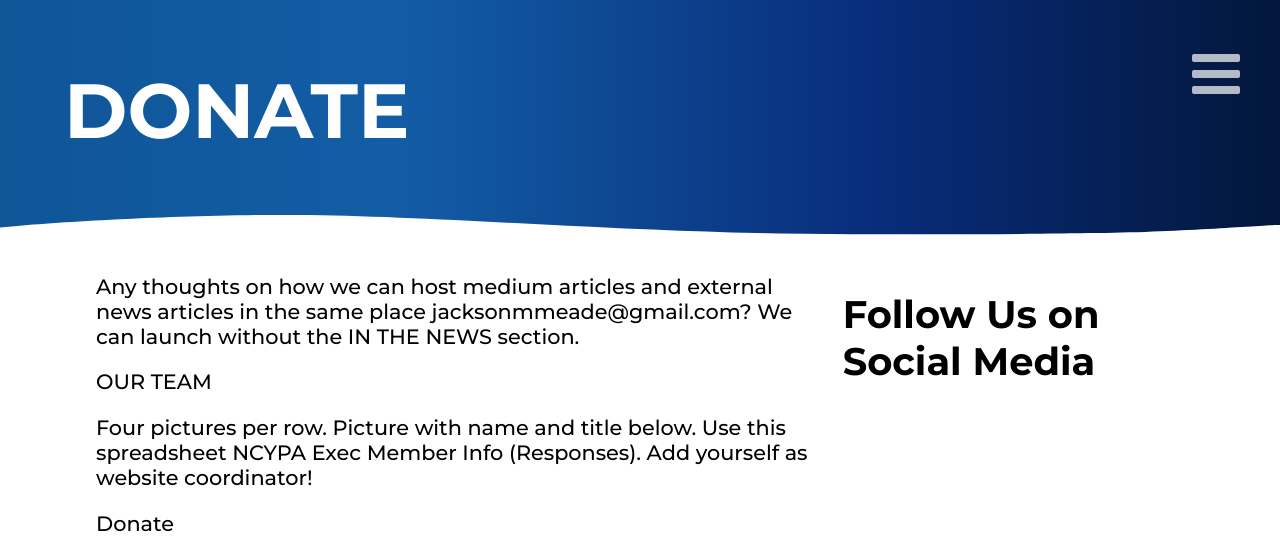
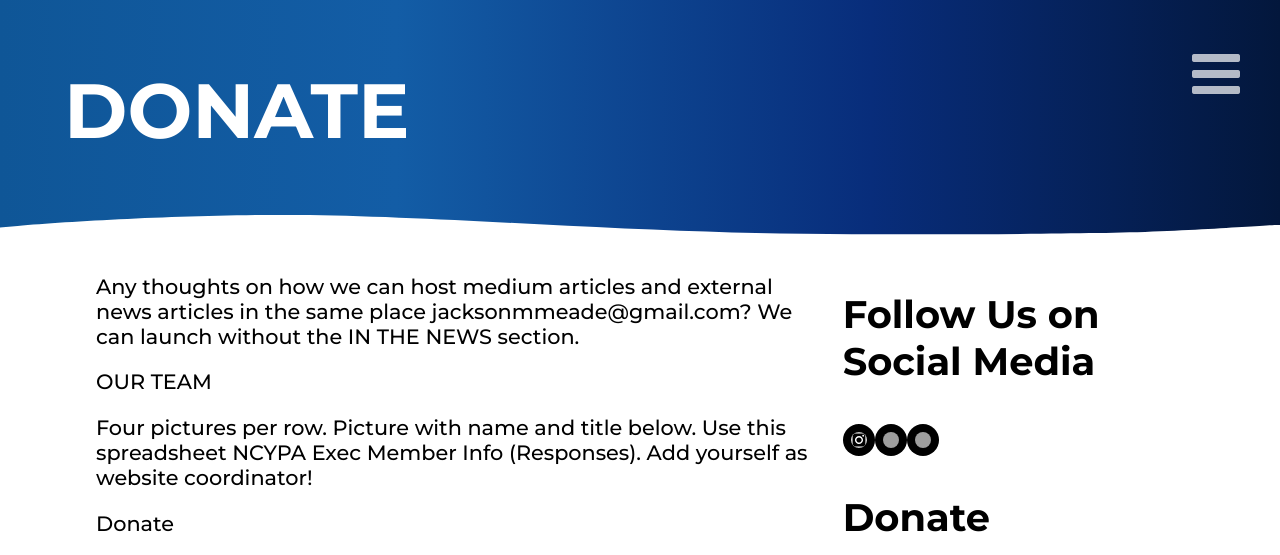
Before and after one commit to JacksonMeade/ncypa, a Jekyll site: the page built from _posts/2022-07-08-donate.md, in a window 1280 px wide. Shown: the top 555 px of the page. Built offline with Jekyll 4.4.1, drawn with Linux system fonts in a browser that asks for light colours; nearby versions of some CDN libraries; a script that is not in the unit is left out; grey boxes are pictures that could not be loaded.

Commit message:
squircels!

```diff
--- a/assets/css/post.css
+++ b/assets/css/post.css
@@ -14,9 +14,15 @@
     font-size: 3rem;
 }
 
-/* objects */
 .post-content h3 {
     font-size: 2.4rem;
+}
+
+.social-icon {
+    max-width: 1rem;
+    padding: 0.5rem;
+    background: black;
+    border-radius: 50%;
 }
 
 /* buttons */
```
